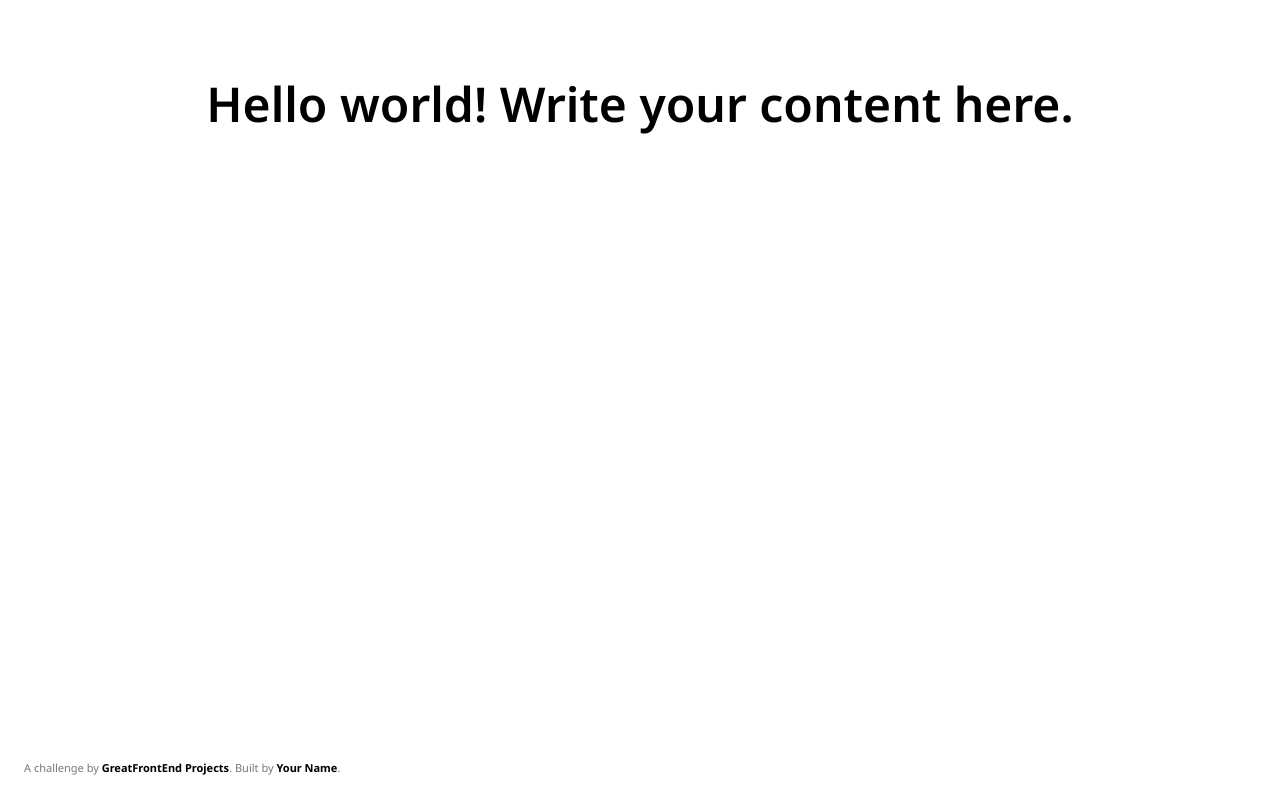
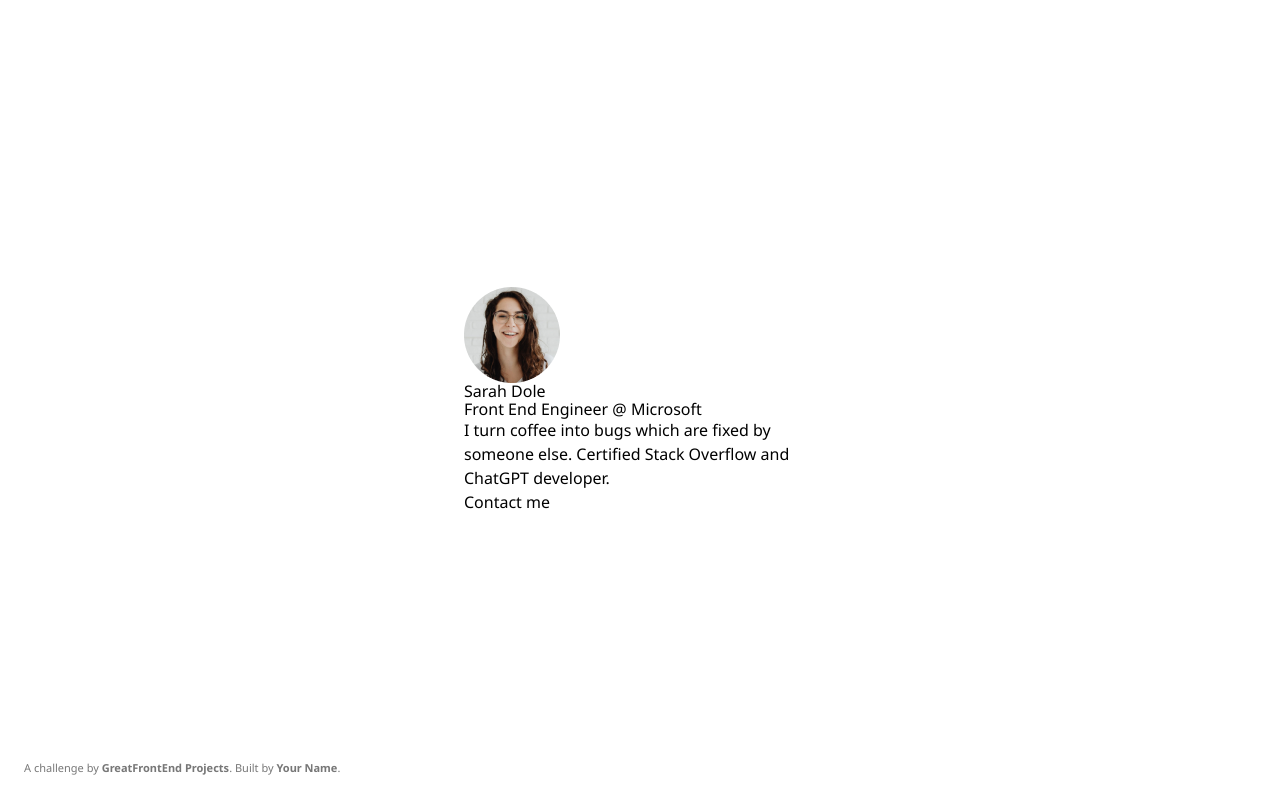
Before and after one commit to Gazerbeam2/GreatFrontEnd, a plain HTML site: page profile-card/index.html in a window 1280 px wide. Drawn offline with nearby package versions, Linux system fonts and the light colour scheme.

Commit message:
feat- added styling

```diff
--- a/profile-card/css/style.css
+++ /dev/null
@@ -1,33 +0,0 @@
-/* Put any custom CSS styles here.  */
-/* Be sure to delete the <style> tag in index.html if you want to use this stylesheet. */
-@import "tailwindcss";
-
-body {
-  margin: 0;
-  font-family: "Noto Sans", system-ui, -apple-system, BlinkMacSystemFont,
-    "Segoe UI", Roboto, Oxygen, Ubuntu, Cantarell, "Open Sans", "Helvetica Neue",
-    sans-serif;
-  min-height: 100vh;
-
-  -webkit-font-smoothing: antialiased;
-  -moz-osx-font-smoothing: grayscale;
-  text-rendering: optimizeLegibility;
-}
-
-* {
-  box-sizing: border-box;
-}
-
-.credits {
-  color: #777;
-  position: fixed;
-  bottom: 24px;
-  left: 24px;
-  font-size: 11px;
-  text-align: center;
-}
-
-.credits a {
-  color: #000;
-  font-weight: bold;
-}
--- /dev/null
+++ b/profile-card/css/styles.css
@@ -0,0 +1,136 @@
+/* Put any custom CSS styles here.  */
+/* Be sure to delete the <style> tag in index.html if you want to use this stylesheet. */
+@import "tailwindcss";
+
+body {
+  margin: 0;
+  font-family: "Noto Sans", system-ui, -apple-system, BlinkMacSystemFont,
+    "Segoe UI", Roboto, Oxygen, Ubuntu, Cantarell, "Open Sans", "Helvetica Neue",
+    sans-serif;
+  min-height: 100vh;
+
+  -webkit-font-smoothing: antialiased;
+  -moz-osx-font-smoothing: grayscale;
+  text-rendering: optimizeLegibility;
+}
+
+* {
+  box-sizing: border-box;
+}
+
+.credits {
+  color: #777;
+  position: fixed;
+  bottom: 24px;
+  left: 24px;
+  font-size: 11px;
+  text-align: center;
+}
+
+.credits a {
+  color: #000;
+  font-weight: bold;
+}
+
+/* Box sizing rules */
+*,
+*::before,
+*::after {
+  box-sizing: border-box;
+}
+
+/* Prevent font size inflation */
+html {
+  -moz-text-size-adjust: none;
+  -webkit-text-size-adjust: none;
+  text-size-adjust: none;
+}
+
+/* Remove default margin in favour of better control in authored CSS */
+body,
+h1,
+h2,
+h3,
+h4,
+p,
+figure,
+blockquote,
+dl,
+dd {
+  margin-block-end: 0;
+}
+
+/* Remove list styles on ul, ol elements with a list role, which suggests default styling will be removed */
+ul[role="list"],
+ol[role="list"] {
+  list-style: none;
+}
+
+/* Set core body defaults */
+body {
+  min-height: 100vh;
+  line-height: 1.5;
+}
+
+/* Set shorter line heights on headings and interactive elements */
+h1,
+h2,
+h3,
+h4,
+button,
+input,
+label {
+  line-height: 1.1;
+}
+
+/* Balance text wrapping on headings */
+h1,
+h2,
+h3,
+h4 {
+  text-wrap: balance;
+}
+
+/* A elements that don't have a class get default styles */
+a:not([class]) {
+  text-decoration-skip-ink: auto;
+  color: currentColor;
+}
+
+/* Make images easier to work with */
+img,
+picture {
+  max-width: 100%;
+  display: block;
+}
+
+/* Inherit fonts for inputs and buttons */
+input,
+button,
+textarea,
+select {
+  font-family: inherit;
+  font-size: inherit;
+}
+
+/* Make sure textareas without a rows attribute are not tiny */
+textarea:not([rows]) {
+  min-height: 10em;
+}
+
+/* Anything that has been anchored to should have extra scroll margin */
+:target {
+  scroll-margin-block: 5ex;
+}
+
+body {
+  display: flex;
+  flex-direction: column;
+  justify-content: center;
+  align-items: center;
+}
+
+main {
+  max-width: 22rem;
+  margin: auto;
+}
--- a/profile-card/index.html
+++ b/profile-card/index.html
@@ -1,6 +1,5 @@
 <!DOCTYPE html>
 <html lang="en">
-  <!-- [Delete this comment] This file is the main file for the challenge. For the most part, you should be editing this file. -->
   <head>
     <meta charset="utf-8" />
     <meta name="viewport" content="width=device-width, initial-scale=1" />
@@ -11,7 +10,7 @@
       href="https://fonts.googleapis.com/css2?family=Noto+Sans:ital,wght@0,100..900;1,100..900&display=swap"
       rel="stylesheet"
     />
-    <link rel="stylesheet" href="css/style.css" />
+    <link rel="stylesheet" href="css/styles.css" />
 
     <!-- Tailwind CDN allows you to use Tailwind classes immediately in your HTML without any installation steps.
       If you're not using Tailwind, you may delete the <script> -->
@@ -24,19 +23,24 @@
     </style>
   </head>
   <body>
-    <!-- Add your site or application content here -->
-    <h1 class="text-5xl text-center font-semibold pt-20">
-      Hello world! Write your content here.
-    </h1>
-
-    <!--
-      Sarah Dole
-      Front End Engineer @ Microsoft
-      <p>I turn coffee into bugs which are fixed by someone else. Certified Stack Overflow and ChatGPT developer.</p>
-      <button>Contact me</button>ß
-     -->
-
+    <main>
+      <img src="img/profile.png" alt="Profile Pic of Sarah Dole" />
+      <h2>Sarah Dole</h2>
+      <h3>Front End Engineer @ Microsoft</h3>
+      <p>
+        I turn coffee into bugs which are fixed by someone else. Certified Stack
+        Overflow and ChatGPT developer.
+      </p>
+      <button>Contact me</button>
+      <ul>
+        <li><a href="https://github.com/Gazerbeam2?tab=repositories"></a></li>
+        <li><a href=""></a></li>
+        <li><a href="https://www.instagram.com/"></a></li>
+        <li><a href=""></a></li>
+      </ul>
+    </main>
     <!-- Attribute this challenge to yourself! -->
+    <footer>
       <div class="credits" data-gfe-screenshot-exclude="true">
         A challenge by
         <a
@@ -50,6 +54,7 @@
           >Your Name</a
         >.
       </div>
+    </footer>
     <script src="js/index.js"></script>
   </body>
 </html>
```
Also changed, not shown: README.md (added), 1 other file. Lines whose indentation alone changed are shown as unchanged.
